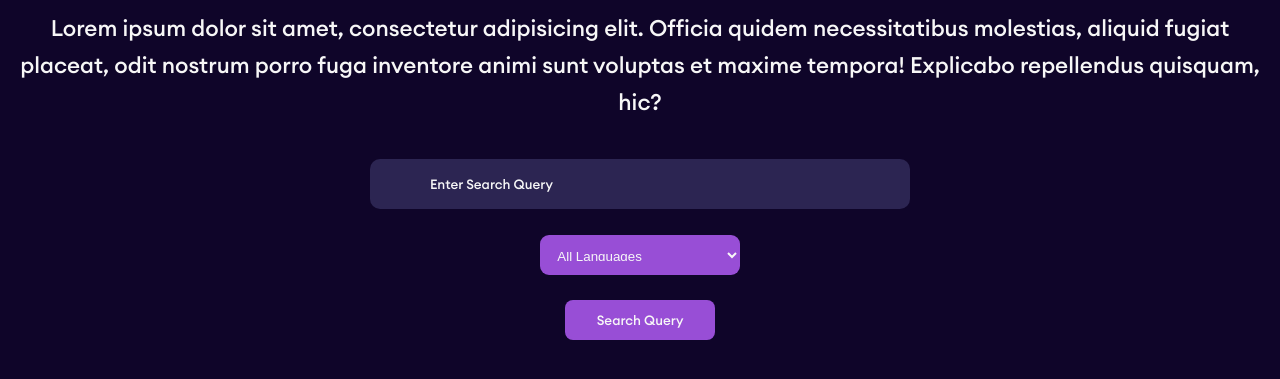
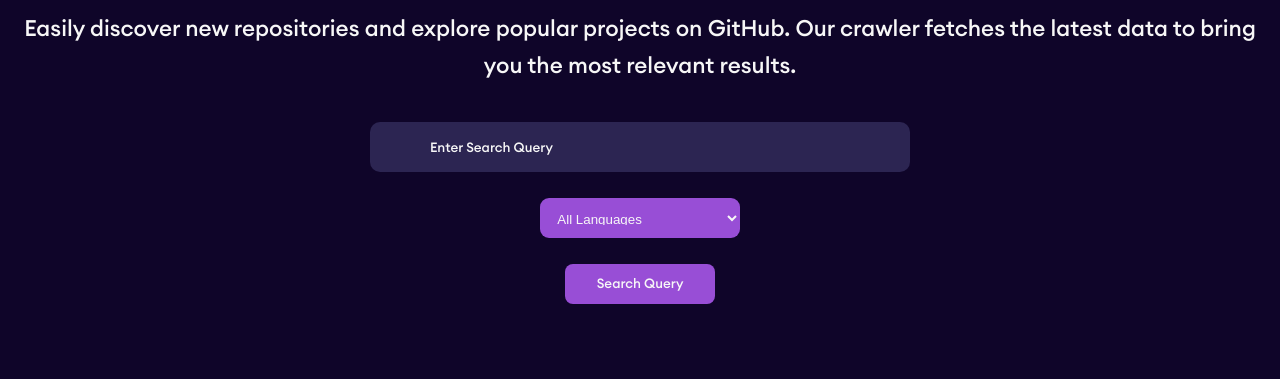
Before and after one commit to codetesla51/repo_crawler, a plain HTML site: page index.html in a window 1280 px wide. Shown: the part 241-620 px from the top of the page. Drawn offline with Linux system fonts and the light colour scheme.

Commit message:
Update index.html

```diff
--- a/index.html
+++ b/index.html
@@ -58,11 +58,7 @@
         <section class="header" data-aos="fade-up">
             <h2>Find Popular Github Repositories With Ease</h2>
             <p>
-                Lorem ipsum dolor sit amet, consectetur adipisicing elit.
-                Officia quidem necessitatibus molestias, aliquid fugiat placeat,
-                odit nostrum porro fuga inventore animi sunt voluptas et maxime
-                tempora! Explicabo repellendus quisquam, hic?
-            </p>
+                Easily discover new repositories and explore popular projects on GitHub. Our crawler fetches the latest data to bring you the most relevant results.   </p>
         </section>
         <div class="input_field" data-aos="fade-up">
             <input
```
